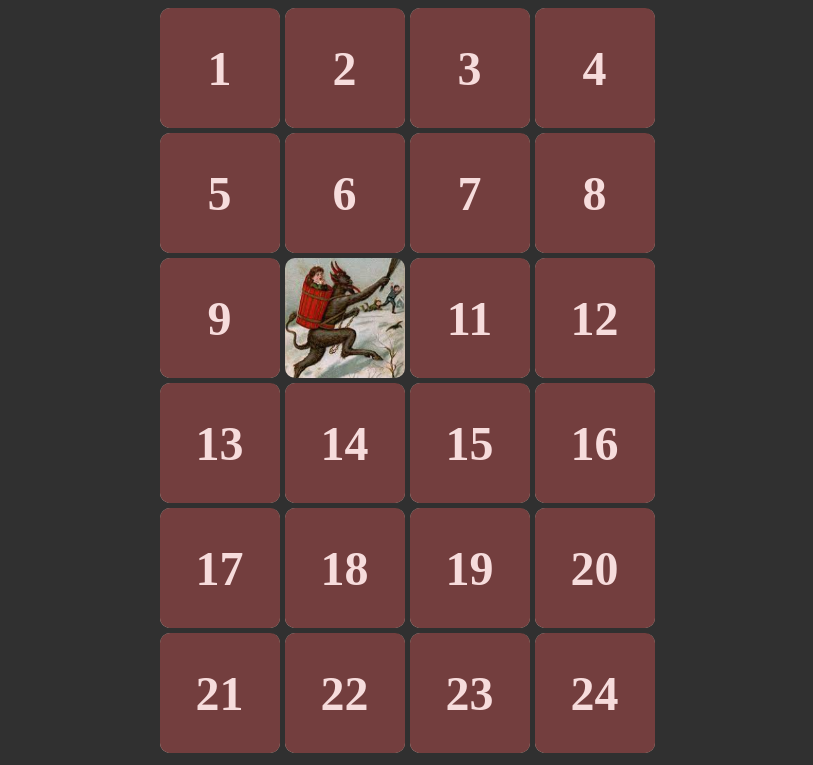
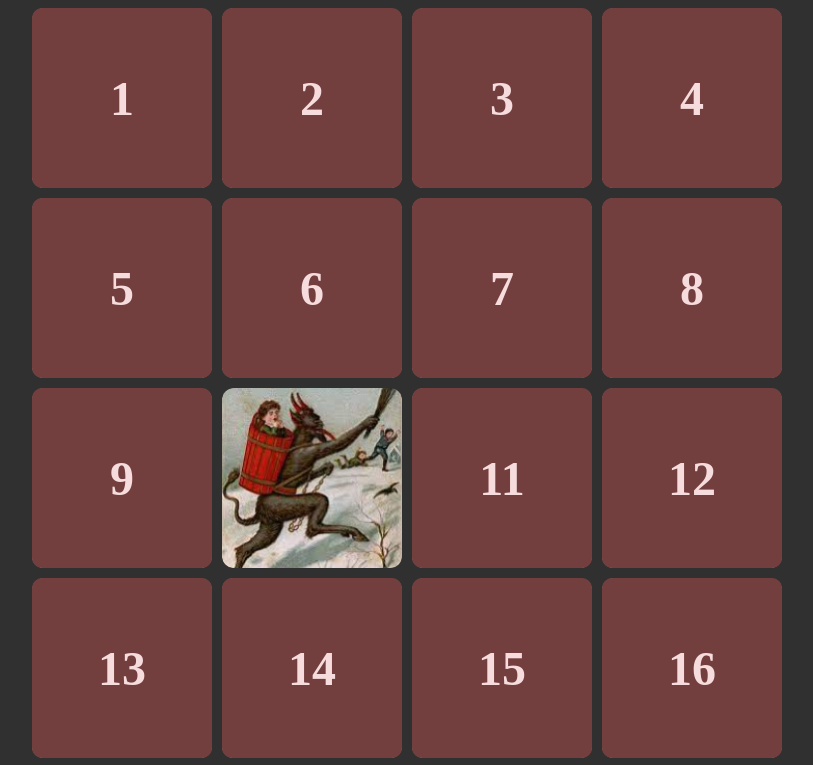
Before and after one commit to maikenlindstad/svart-salt-nettbutikk-adventskalender, a plain HTML site: page index.html in a window 1280 px wide. Both pictures are taken after a click on the element "10". Shown: the top 765 px of the page, without its empty margins (233-1046 px from the left). Drawn offline with Linux system fonts and the light colour scheme.

Commit message:
Style tidy
Parting and cleaning style.

```diff
--- /dev/null
+++ b/css/_adventCalendar.css
@@ -0,0 +1,49 @@
+.advent-box,
+.show,
+.transparent {
+  width: 180px;
+  height: 180px;
+}
+
+.advent-calendar,
+.advent-box,
+.show,
+.transparent {
+  display: flex;
+  justify-content: center;
+  align-items: center;
+}
+
+.advent-calendar {
+  max-width: 800px;
+  width: auto;
+  flex-direction: row;
+  flex-wrap: wrap;
+  gap: 10px;
+  margin: auto;
+}
+
+.advent-box,
+.show {
+  border-radius: 10px;
+}
+
+.advent-box {
+  color: #f6dcdc;
+  font-size: 2rem;
+  position: relative;
+  background-size: cover;
+}
+
+.advent-box:hover {
+  color: white;
+  cursor: pointer;
+}
+
+.show {
+  background-color: #733e3e;
+}
+
+.transparent {
+  filter: opacity(0);
+}
--- /dev/null
+++ b/css/_base.css
@@ -0,0 +1,3 @@
+body {
+  background-color: #303030;
+}
--- a/css/stylesheet.css
+++ b/css/stylesheet.css
@@ -1,65 +1,2 @@
-body {
-  background-color: #303030;
-}
-
-.advent-calendar {
-  max-width: 600px;
-  width: auto;
-  display: flex;
-  flex-direction: row;
-  flex-wrap: wrap;
-  justify-content: center;
-  gap: 5px;
-  margin: auto;
-}
-
-.advent-box {
-  width: 120px;
-  height: 120px;
-  /* background-color: #733e3e; */
-  border-radius: 10px;
-  display: flex;
-  justify-content: center;
-  align-items: center;
-  color: #f6dcdc;
-  font-size: 2rem;
-  position: relative;
-  background-size: cover;
-}
-
-.advent-box:hover {
-  color: white;
-  cursor: pointer;
-}
-
-.show {
-  background-color: #733e3e;
-  width: 120px;
-  border-radius: 10px;
-
-  height: 120px;
-  display: flex;
-  justify-content: center;
-  align-items: center;
-}
-
-.transparent {
-  width: 120px;
-  height: 120px;
-  display: flex;
-  justify-content: center;
-  align-items: center;
-  filter: opacity(0);
-}
-
-.front-side {
-  margin: auto;
-}
-
-.do-not-show {
-  display: none;
-}
-
-.do-show {
-  display: block;
-}
+@import "_base.css";
+@import "_adventCalendar.css";
--- a/js/index.js
+++ b/js/index.js
@@ -5,7 +5,7 @@ const adventCalendarContainer = document.querySelector(".advent-calendar");
 
 adventBoxes.forEach(adventBox => {
   adventCalendarContainer.innerHTML += `
-  <div class="advent-box" style="background-image:url('${adventBox.boxCover}');">
+  <div class="advent-box" style="background-image:url('${adventBox.boxCover}');" data-id="${adventBox.id}" data-name="${adventBox.title}">
     <h2 class="show">${adventBox.box}</h2>
   </div>`;
 });
```
